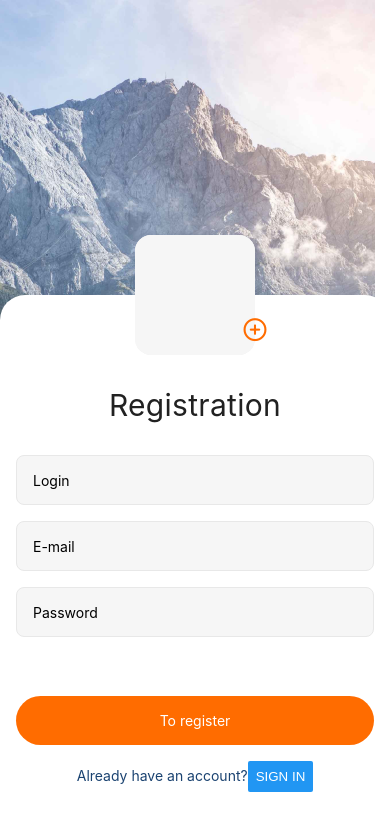
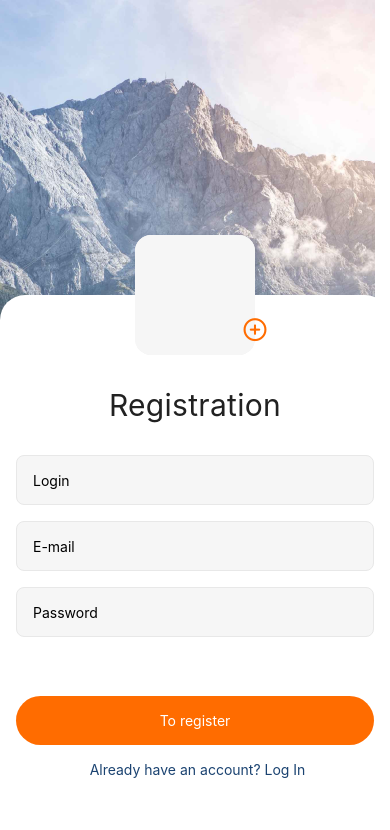
Before and after one commit to yashbon/goit-react-native-hw, a React Native app: screen / in a window 390 px wide. Shown: the top 830 px of the page. Built offline with nearby package versions, Linux system fonts and the light colour scheme.

Commit message:
Update RegistrationScreen.jsx

```diff
--- a/src/Screens/RegistrationScreen.jsx
+++ b/src/Screens/RegistrationScreen.jsx
@@ -5,6 +5,7 @@ import {
     Linking,
     StyleSheet,
     Text,
+    TouchableOpacity,
     View,
 } from "react-native";
 
@@ -26,10 +27,22 @@ function RegistrationScreen() {
                     <PhotoUser />
                     <TitleForm text="Registration" />
                     <FormRegistation />
-                    <Text style={styles.text}>
-                        Already have an account?
-                        <Button title="Sign in" style={styles.textLink} />
-                    </Text>
+                    <View>
+                        <Text style={styles.text}>
+                            Already have an account? Log In
+                            {/* <Button
+                            title="Sign in"
+                            style={styles.caption}
+                            color="#1B4371"
+                        /> */}
+                        </Text>
+                        {/* <TouchableOpacity
+                            style={styles.button}
+                            // onPress={onPress}
+                        >
+                            <Text style={styles.buttonText}>Log In</Text>
+                        </TouchableOpacity> */}
+                    </View>
                 </View>
             </ImageBackground>
         </View>
@@ -73,11 +86,21 @@ const styles = StyleSheet.create({
     //     backgroundColor: "#000000c0",
     // },
     text: {
+        marginTop: 0,
+        marginLeft: 5,
         textAlign: "center",
         color: "#1B4371",
+        textAlignVertical: "top",
+        // textDecorationLine: "underline",
     },
-    textLink: {
-        color: "#000",
+    buttonText: {
+        // paddingTop: 5,
+        // margin: 0,
+        // padding: 0,
+        marginLeft: 5,
+        color: "#1B4371",
+        textAlignVertical: "bottom",
+        textDecorationLine: "underline",
     },
 });
 
```
